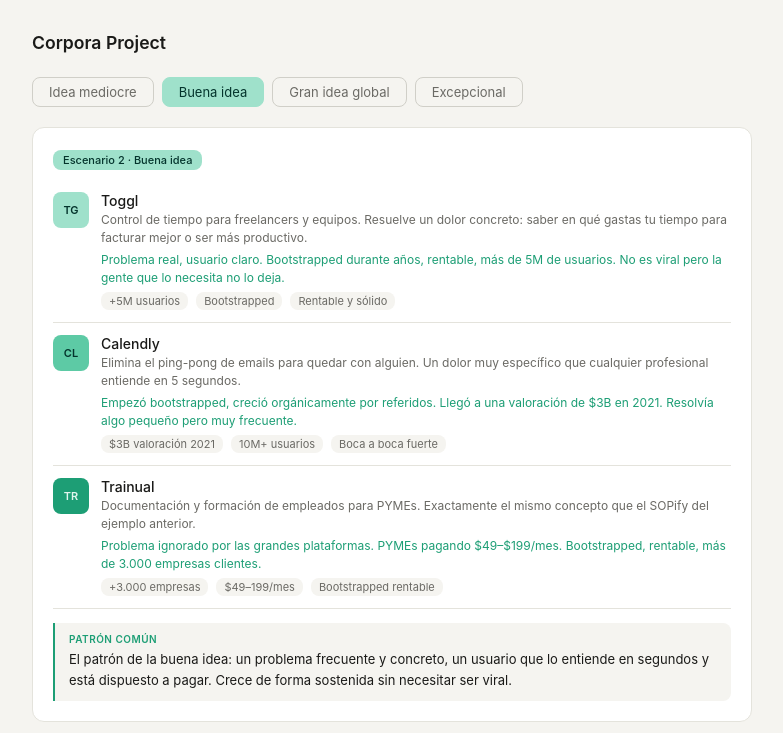
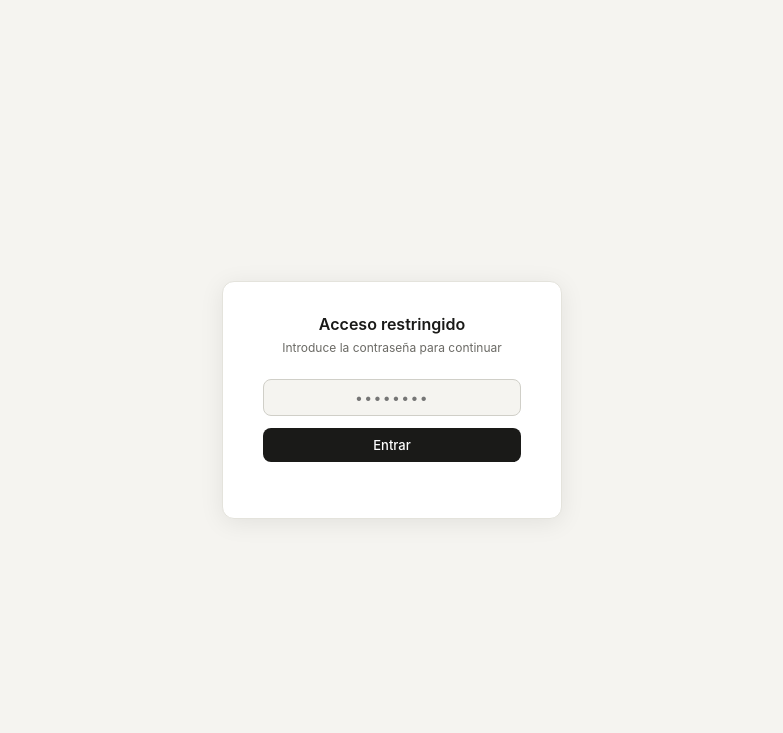
Before and after one commit to Project-N-O/Project-N-O.github.io, a plain HTML site: page index.html in a window 1280 px wide. Shown: the top 733 px of the page, without its empty margins (248-1031 px from the left). Drawn offline with nearby package versions, Linux system fonts and the light colour scheme.

Commit message:
Update index.html

```diff
--- a/index.html
+++ b/index.html
@@ -3,7 +3,7 @@
 <head>
   <meta charset="UTF-8">
   <meta name="viewport" content="width=device-width, initial-scale=1.0">
-  <title>Corpora Project</title>
+  <title>4 Escenarios · Apps reales como ejemplo</title>
   <style>
     :root {
       --color-background-primary: #FFFFFF;
@@ -33,8 +33,53 @@
       color: var(--color-text-primary);
       min-height: 100vh;
       padding: 2rem 1rem;
+      transition: padding 0.3s ease;
     }
-    .page { max-width: 720px; margin: 0 auto; }
+    body.maximized {
+      padding: 0;
+    }
+
+    /* ── top bar ── */
+    .topbar {
+      position: fixed;
+      top: 0; right: 0;
+      padding: 10px 14px;
+      z-index: 999;
+      display: flex;
+      align-items: center;
+      gap: 8px;
+    }
+    .btn-toggle {
+      display: flex;
+      align-items: center;
+      gap: 6px;
+      padding: 5px 12px;
+      border-radius: var(--border-radius-md);
+      border: 0.5px solid var(--color-border-secondary);
+      background: var(--color-background-primary);
+      color: var(--color-text-secondary);
+      font-size: 12px;
+      font-family: inherit;
+      cursor: pointer;
+      box-shadow: 0 1px 4px rgba(0,0,0,0.08);
+      transition: all 0.15s;
+    }
+    .btn-toggle:hover {
+      color: var(--color-text-primary);
+      border-color: var(--color-text-secondary);
+    }
+    .btn-toggle svg { flex-shrink: 0; }
+
+    .page {
+      max-width: 720px;
+      margin: 0 auto;
+      transition: max-width 0.3s ease, padding 0.3s ease;
+    }
+    body.maximized .page {
+      max-width: 100%;
+      padding: 1.5rem 2rem;
+    }
+
     h1 {
       font-size: 1.1rem;
       font-weight: 600;
@@ -141,11 +186,106 @@
     .tmrr  { font-size: 12px; color: var(--color-text-secondary); min-width: 80px; }
     .tarr  { font-size: 12px; color: var(--color-text-secondary); min-width: 80px; }
     .thito { font-size: 11px; color: var(--color-text-secondary); margin-left: auto; text-align: right; }
+
+    /* ── login overlay ── */
+    #login-overlay {
+      position: fixed;
+      inset: 0;
+      background: var(--color-background-secondary);
+      display: flex;
+      align-items: center;
+      justify-content: center;
+      z-index: 9999;
+    }
+    #login-overlay.hidden { display: none; }
+    .login-card {
+      background: var(--color-background-primary);
+      border: 0.5px solid var(--color-border-tertiary);
+      border-radius: var(--border-radius-lg);
+      padding: 2rem 2.5rem;
+      width: 100%;
+      max-width: 340px;
+      box-shadow: 0 4px 24px rgba(0,0,0,0.08);
+      text-align: center;
+    }
+    .login-card h2 {
+      font-size: 1rem;
+      font-weight: 600;
+      color: var(--color-text-primary);
+      margin-bottom: 0.35rem;
+    }
+    .login-card p {
+      font-size: 12px;
+      color: var(--color-text-secondary);
+      margin-bottom: 1.5rem;
+    }
+    .login-input {
+      width: 100%;
+      padding: 9px 12px;
+      border-radius: var(--border-radius-md);
+      border: 0.5px solid var(--color-border-secondary);
+      background: var(--color-background-secondary);
+      color: var(--color-text-primary);
+      font-size: 14px;
+      font-family: inherit;
+      outline: none;
+      transition: border-color 0.15s;
+      text-align: center;
+      letter-spacing: 0.1em;
+    }
+    .login-input:focus { border-color: var(--color-text-secondary); }
+    .login-input.error { border-color: #E05252; }
+    .login-btn {
+      margin-top: 12px;
+      width: 100%;
+      padding: 9px;
+      border-radius: var(--border-radius-md);
+      border: none;
+      background: var(--color-text-primary);
+      color: var(--color-background-primary);
+      font-size: 13px;
+      font-weight: 500;
+      font-family: inherit;
+      cursor: pointer;
+      transition: opacity 0.15s;
+    }
+    .login-btn:hover { opacity: 0.85; }
+    .login-error {
+      font-size: 11px;
+      color: #E05252;
+      margin-top: 8px;
+      min-height: 16px;
+    }
   </style>
 </head>
 <body>
+
+
+<div id="login-overlay">
+  <div class="login-card">
+    <h2>Acceso restringido</h2>
+    <p>Introduce la contraseña para continuar</p>
+    <input class="login-input" type="password" id="pwd" placeholder="••••••••"
+           onkeydown="if(event.key==='Enter') checkPwd()">
+    <button class="login-btn" onclick="checkPwd()">Entrar</button>
+    <div class="login-error" id="login-error"></div>
+  </div>
+</div>
+
+<div class="topbar">
+  <button class="btn-toggle" onclick="toggleSize()" id="toggleBtn" title="Maximizar">
+    <svg id="toggleIcon" width="13" height="13" viewBox="0 0 13 13" fill="none" stroke="currentColor" stroke-width="1.5" stroke-linecap="round" stroke-linejoin="round">
+      <polyline points="1,5 1,1 5,1"/>
+      <polyline points="8,1 12,1 12,5"/>
+      <polyline points="12,8 12,12 8,12"/>
+      <polyline points="5,12 1,12 1,8"/>
+    </svg>
+    <span id="toggleLabel">Maximizar</span>
+  </button>
+</div>
+
 <div class="page">
-  <h1>Corpora Project</h1>
+  <h1>4 escenarios con apps reales como ejemplo</h1>
 
   <div class="tabs">
     <button class="tab" onclick="set(0)" id="tab0">Idea mediocre</button>
@@ -424,6 +564,38 @@
 }
 
 set(1);
+
+// ── maximize / minimize ──
+const ICON_EXPAND = `<polyline points="1,5 1,1 5,1"/><polyline points="8,1 12,1 12,5"/><polyline points="12,8 12,12 8,12"/><polyline points="5,12 1,12 1,8"/>`;
+const ICON_SHRINK = `<polyline points="5,1 5,5 1,5"/><polyline points="12,5 8,5 8,1"/><polyline points="8,12 8,8 12,8"/><polyline points="1,8 5,8 5,12"/>`;
+
+function toggleSize() {
+  const maximized = document.body.classList.toggle('maximized');
+  document.getElementById('toggleLabel').textContent = maximized ? 'Minimizar' : 'Maximizar';
+  document.getElementById('toggleIcon').innerHTML = maximized ? ICON_SHRINK : ICON_EXPAND;
+  document.getElementById('toggleBtn').title = maximized ? 'Minimizar' : 'Maximizar';
+  if (chart) { chart.resize(); }
+}
+
+
+const PASSWORD = 'success';
+function checkPwd() {
+  const val = document.getElementById('pwd').value;
+  const input = document.getElementById('pwd');
+  if (val === PASSWORD) {
+    document.getElementById('login-overlay').classList.add('hidden');
+    sessionStorage.setItem('auth', '1');
+  } else {
+    input.classList.add('error');
+    document.getElementById('login-error').textContent = 'Contraseña incorrecta';
+    setTimeout(() => { input.classList.remove('error'); input.value = ''; input.focus(); }, 1200);
+  }
+}
+// keep unlocked during same session
+if (sessionStorage.getItem('auth') === '1') {
+  document.getElementById('login-overlay').classList.add('hidden');
+}
+
 </script>
 </body>
 </html>
```
